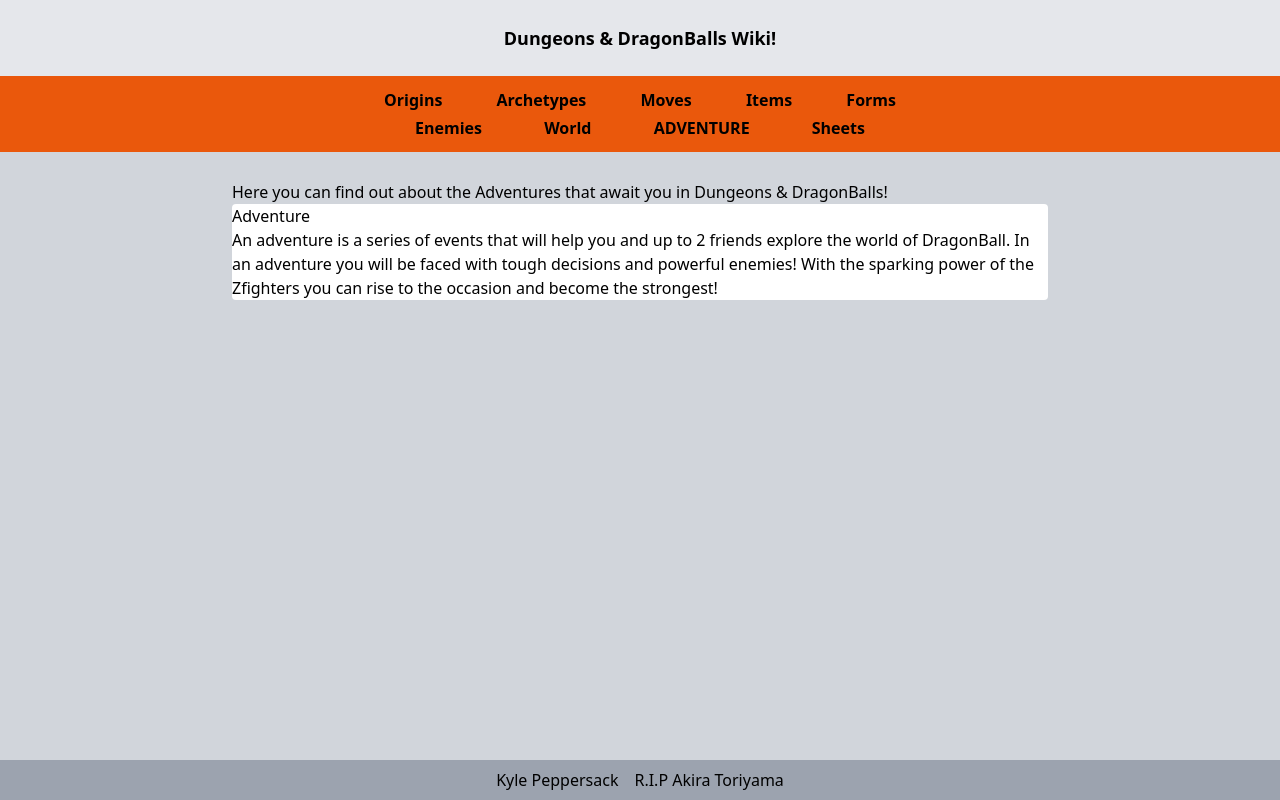
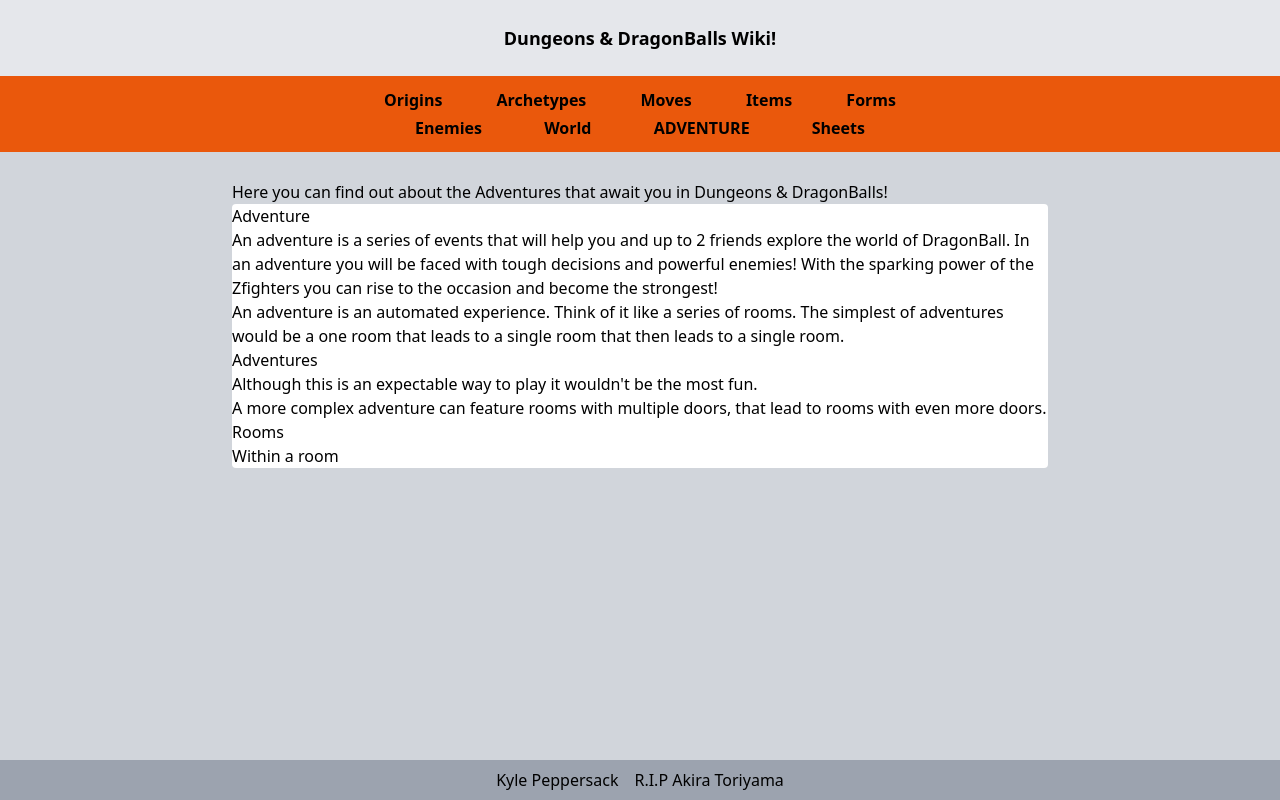
Before and after one commit to KylePep/ddbwiki, a Next.js app: page /adventure in a window 1280 px wide. Built offline with nearby package versions, Linux system fonts and the light colour scheme.

Commit message:
more content to adventure

```diff
--- a/app/adventure/page.tsx
+++ b/app/adventure/page.tsx
@@ -7,6 +7,14 @@ export default function page() {
       <div className='bg-white rounded'>
         <h2>Adventure</h2>
         <h3>An adventure is a series of events that will help you and up to 2 friends explore the world of DragonBall. In an adventure you will be faced with tough decisions and powerful enemies! With the sparking power of the Zfighters you can rise to the occasion and become the strongest!</h3>
+        <p>An adventure is an automated experience.
+          Think of it like a series of rooms. The simplest of adventures would be a one room that leads to a single room that then leads to a single room.
+        </p>
+        <h4>Adventures</h4>
+        <p>Although this is an expectable way to play it {`wouldn't`} be the most fun.</p>
+        <p>A more complex adventure can feature rooms with multiple doors, that lead to rooms with even more doors.</p>
+        <h4>Rooms</h4>
+        <p>Within a room</p>
       </div>
     </main>
   )
```
